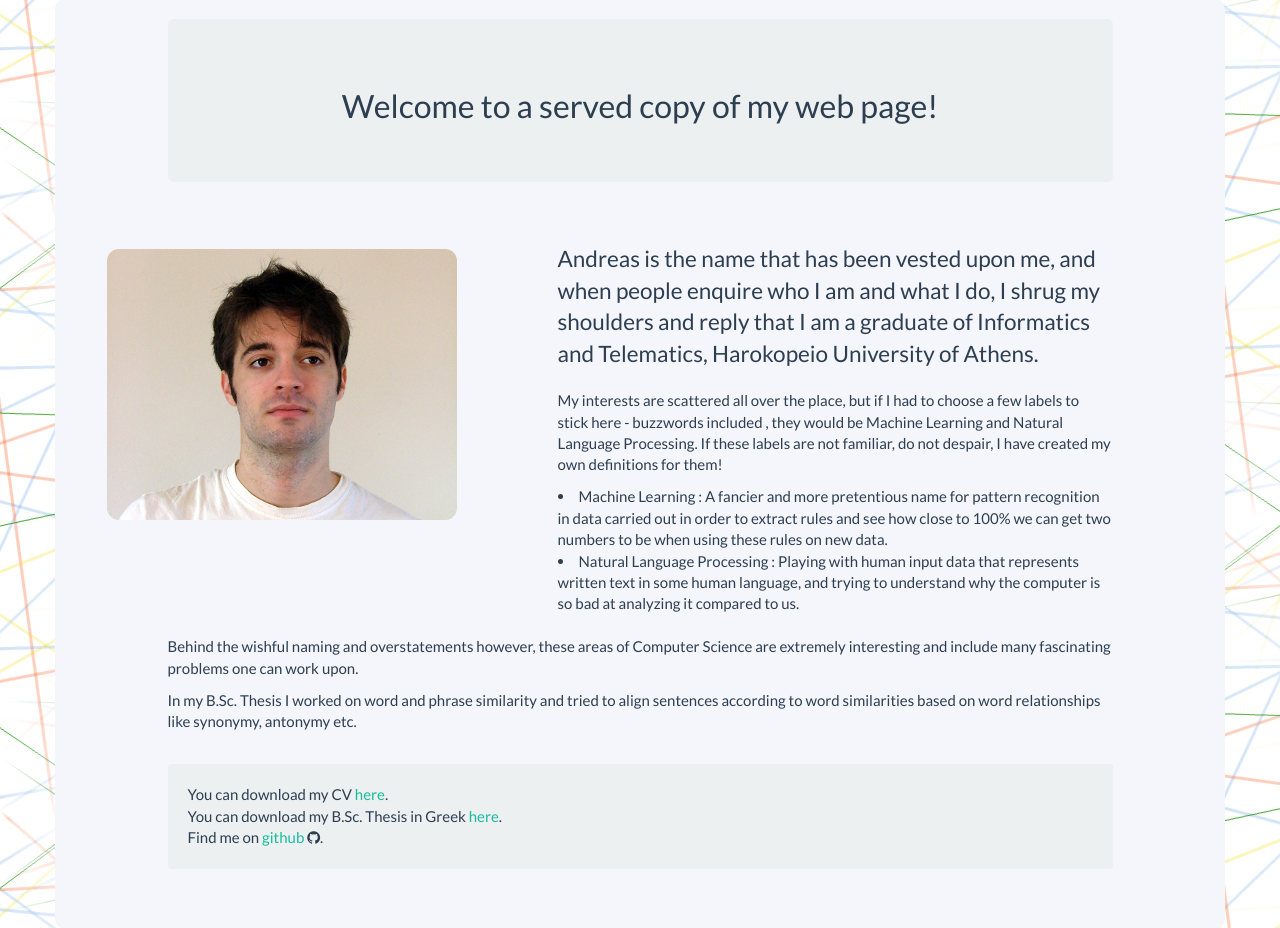
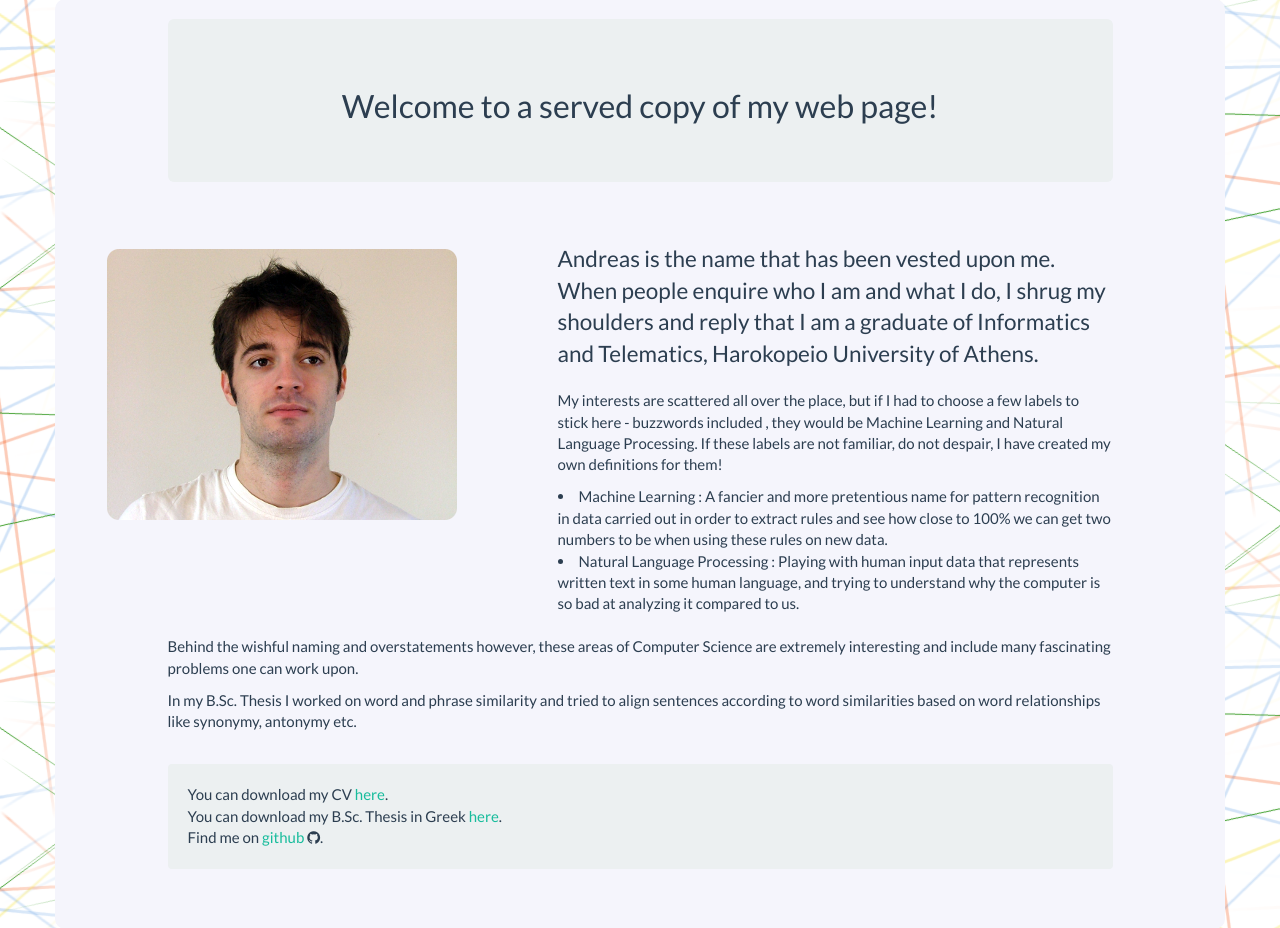
Before and after one commit to andreasgrv/website, a Flask app: page / in a window 1280 px wide. Shown: the part 81-1009 px from the top of the page. Run offline with Flask 2, Linux system fonts and the light colour scheme; parts of the project's set-up code (start-up, migrations or seed data) failed here and were passed over; some libraries are stand-ins or nearby versions.

Commit message:
fixed intro again

```diff
--- a/templates/homepage.html
+++ b/templates/homepage.html
@@ -35,8 +35,8 @@
 					<img style="padding:37px" src="{{url_for('.static', filename="images/me.png")}}"></img>
 				</div>
 				<div class="col-lg-6">
-					<p class="lead"><br>Andreas is the name that has been vested upon me,
-                    and when people enquire who I am and what I do, I shrug my shoulders and
+					<p class="lead"><br>Andreas is the name that has been vested upon me.
+                    When people enquire who I am and what I do, I shrug my shoulders and
                     reply that I am a graduate of Informatics and Telematics, Harokopeio University of Athens.<br></p>
 					<p> My interests are scattered all over the place, but if I had to choose a few labels to stick here - buzzwords included
                     , they would be Machine Learning and Natural Language Processing. If these labels are not familiar, do not despair,
```
Also changed, not shown: 1 other file.
